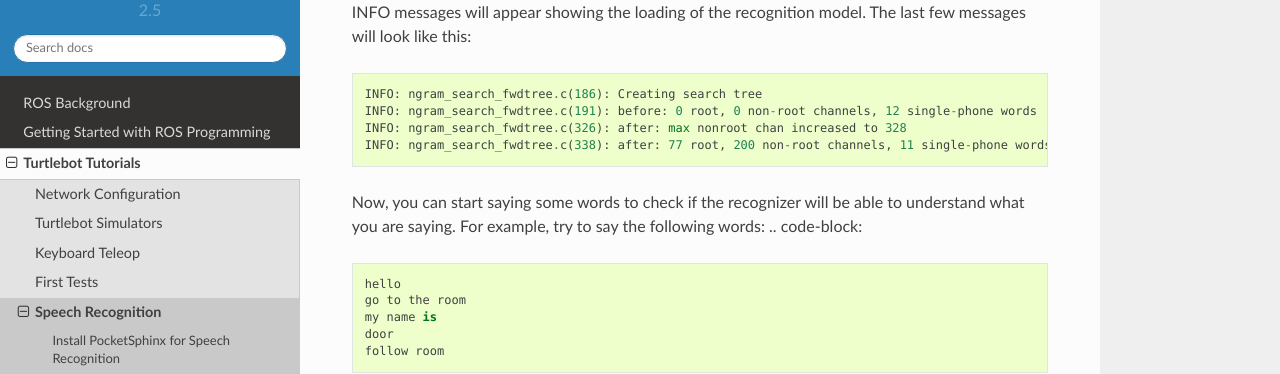
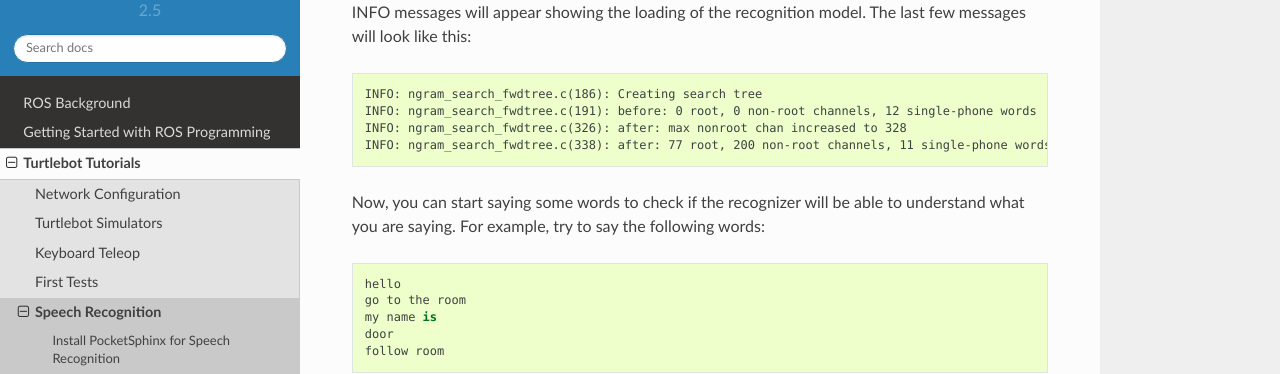
Before and after one commit to aniskoubaa/gaitech_doc, a Sphinx documentation site: the page built from sphinx-doc/source/turtlebot/speech-doc.rst, in a window 1280 px wide and 900 px high, scrolled down 1430 px. Shown: the part 173-547 px from the top of the window. Built offline with Sphinx 7.4.7 and the Read the Docs theme 2.0.0, drawn with Linux system fonts in a browser that asks for light colours; some of the changed text lies outside the part shown.

Commit message:
Fixing the commands' style in the speech page

```diff
--- a/sphinx-doc/source/turtlebot/speech-doc.rst
+++ b/sphinx-doc/source/turtlebot/speech-doc.rst
@@ -21,7 +21,7 @@ Install PocketSphinx for Speech Recognition
 
 In order to download the ``pocketsphinx`` package on Ubuntu you need to install the ``gstreamer0.10-pocketsphinx`` and the ROS sound drivers.
 
-.. code-block:: python
+.. code-block:: linux
 
     sudo apt-get install gstreamer0.10-pocketsphinx
     sudo apt-get install ros-indigo-pocketsphinx
@@ -66,7 +66,7 @@ The ``robocup.dic`` contains the following code:
 This command will run the ``recognizer.py`` script with loading the dictionary ``robocup.dic``.
 A list of INFO messages will appear showing the loading of the recognition model. The last few messages will look like this:
 
-.. code-block:: python
+.. code-block:: linux
 
     INFO: ngram_search_fwdtree.c(186): Creating search tree
     INFO: ngram_search_fwdtree.c(191): before: 0 root, 0 non-root channels, 12 single-phone words
@@ -74,7 +74,8 @@ A list of INFO messages will appear showing the loading of the recognition model
     INFO: ngram_search_fwdtree.c(338): after: 77 root, 200 non-root channels, 11 single-phone words
 
 Now, you can start saying some words to check if the recognizer will be able to understand what you are saying. For example, try to say the following words:
-.. code-block::
+
+.. code-block:: python
 
    hello
    go to the room
@@ -124,7 +125,7 @@ If you did not import the code from GITHUB, you can still create a new ROS packa
    * Go to your catkin workspace and then go to ``~/catkin_ws/src/``
    * Create new a ROS package called ``gaitech_doc`` (or choose any other name) which depends on ``pocketsphinx``, ``roscpp``, ``rospy``, ``sound_play`` and ``std_msgs`` as follow:
 
-   .. code-block:: c
+   .. code-block:: linux
 
       catkin_create_pkg gaitech_doc roscpp rospy pocketsphinx sound_play std_msgs
 
@@ -132,16 +133,18 @@ If you did not import the code from GITHUB, you can still create a new ROS packa
 
    * In the ``~/catkin_ws/src/``, write the following command to see all the files and folders created:
 
-.. code-block:: c
-   tree gaitech_doc
+   .. code-block:: linux
 
-  *  Now, compile your newly added package:
+      tree gaitech_doc
 
-.. code-block:: c
-   $ cd ~/catkin_ws
-   ~/catkin_ws$ catkin_make
+   *  Now, compile your newly added package:
 
-  * Finally, open your ``package.xml`` file and add all the required dependencies (otherwise, your project will not find required packages):
+   .. code-block:: linux
+
+      $ cd ~/catkin_ws
+      ~/catkin_ws$ catkin_make
+
+   *  Finally, open your ``package.xml`` file and add all the required dependencies (otherwise, your project will not find required packages):
 
 .. code-block:: xml
 
@@ -219,13 +222,13 @@ The last parameter which is ``output="screen"`` is used to let us see in real-ti
 
 Launch the ``voice_teleop.launch`` file:
 
-.. code-block:: bash
+.. code-block:: linux
 
    roslaunch gaitech_doc voice_teleop.launch
 
 and in another terminal run the following command to see the published topics after giving the robot a couple of commands:
 
-.. code-block:: bash
+.. code-block:: linux
 
    rostopic echo /recognizer/output
 
@@ -330,7 +333,7 @@ This is the content of the ``voice_nav.py`` file:
 [******* Anis: I STOPPED HERE  ********]
 Now create another launch file called ``turtlebot_voice_teleop.launch`` and its content should be:
 
-.. code-block:: python
+.. code-block:: xml
 
     <launch>
      <node name="voice_nav" pkg="turtlebot_cont_movement" type="voice_nav.py" output="screen">
@@ -356,31 +359,41 @@ This section introduce how to test the voice recognition with the Gazebo and Sta
 
 Now let's bring up `Gazebo`  with the simulation config file:
 
-``roslaunch turtlebot_gazebo turtlebot_world.launch``
+.. code-block:: linux
+
+   roslaunch turtlebot_gazebo turtlebot_world.launch
 
 OR
 
 Bring up `Stage`  simulator using the following command:
 
-``roslaunch turtlebot_stage turtlebot_in_stage_no_rviz.launch``
+.. code-block:: linux
+
+   roslaunch turtlebot_stage turtlebot_in_stage_no_rviz.launch
 
 .. NOTE::
     These simulators requires a powerful PC with a good graphics card that can launch them. They also may crash once you start them but don't worry this is very normal, just rerun the script until it launches.
 
 To able to view the commands that are recognizable by the robot we have to run the ``rqt_console`` using the following command:
 
-``rqt_console &``
+.. code-block:: linux
+
+   rqt_console &
 
 .. NOTE::
     Make sure to check your Mic settings as discribed before.
 
-Run the cont_movement.launch file which runs the ``voice_nav.py`` file:
+Run the ``cont_movement.launch`` file which runs the ``voice_nav.py`` file:
 
-``roslaunch turtlebot_cont_movement cont_movement.launch``
+.. code-block:: linux
+
+   roslaunch turtlebot_cont_movement cont_movement.launch
 
 The following command is responsible for controlling the speed of the robot:
 
-``roslaunch turtlebot_cont_movement turtlebot_voice_cont_movement.launch``
+.. code-block:: linux
+
+   roslaunch turtlebot_cont_movement turtlebot_voice_cont_movement.launch
 
 Now test your robot by giving it any command from the list mentiond previously.
 
@@ -392,22 +405,30 @@ Testing the Voice-Control with a Turtlebot Robot
 
 From the ROS Master node(the Turtlebot's laptop) run the following commands:
 
-``roslaunch rbx1_bringup turtlebot_minimal_create.launch``
+.. code-block:: linux
+
+   roslaunch rbx1_bringup turtlebot_minimal_create.launch
 
 To make the monitoring process easier bring up `rqt_console` by running:
 
-``rqt_console &``
+.. code-block:: linux
+
+   rqt_console &
 
 .. NOTE::
     Check your sound settings as mentioned before.
 
 On the host node(the user PC) run the ``cont_movement.launch`` file:
 
-``roslaunch turtlebot_cont_movement cont_movement.launch``
+.. code-block:: linux
+
+   roslaunch turtlebot_cont_movement cont_movement.launch
 
 and in another terminal run the following command:
 
-``roslaunch turtlebot_cont_movement turtlebot_voice_cont_movement.launch``
+.. code-block:: linux
+
+   roslaunch turtlebot_cont_movement turtlebot_voice_cont_movement.launch
 
 .. TIP::
     Try a simple command at first like the rotate right to avoid any accidents. You can change the robot's speed by giving the command "go faster" or "slow down" and this will change the parameters for speed in the turtlebot_voice_nav.launch file. However, you will have to add the commands as mentioned previously in the `config/cont_movement.txt` file and redo all he steps again.
```
Also changed, not shown: 8 other files.
